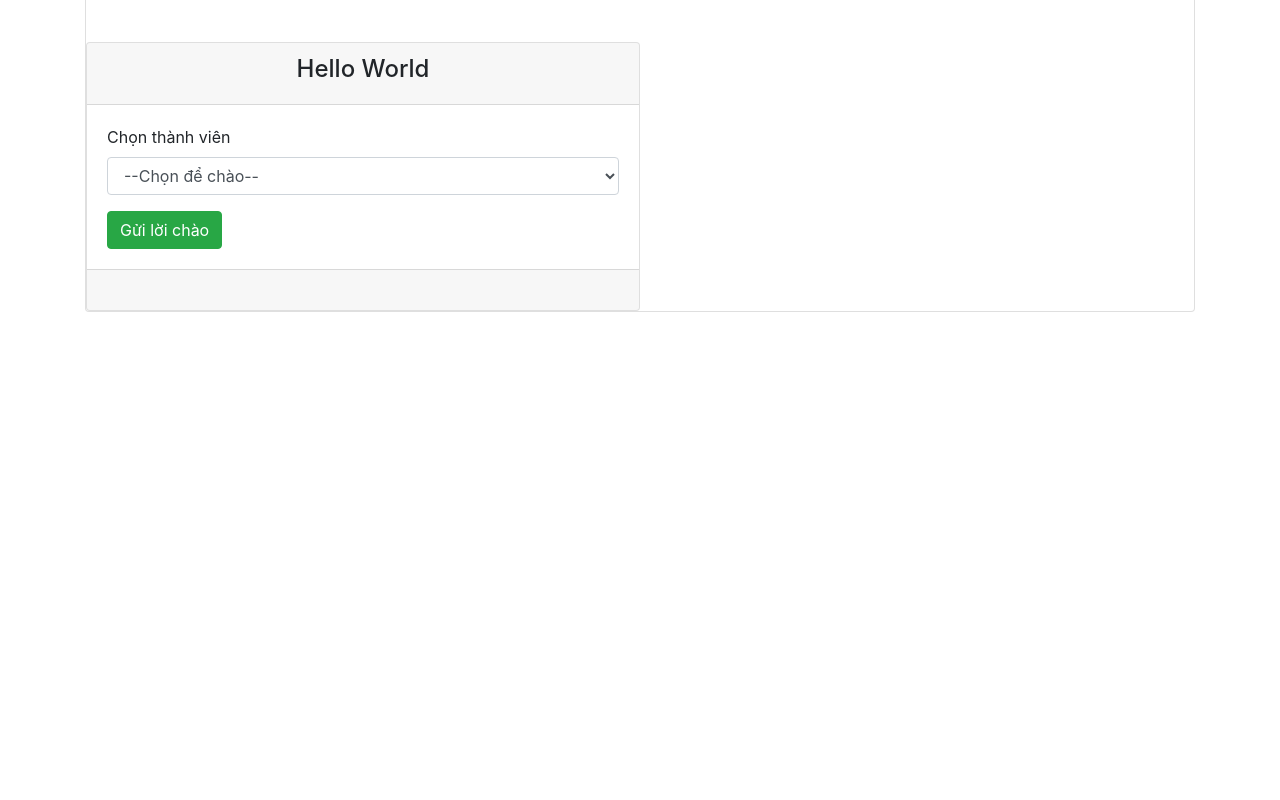
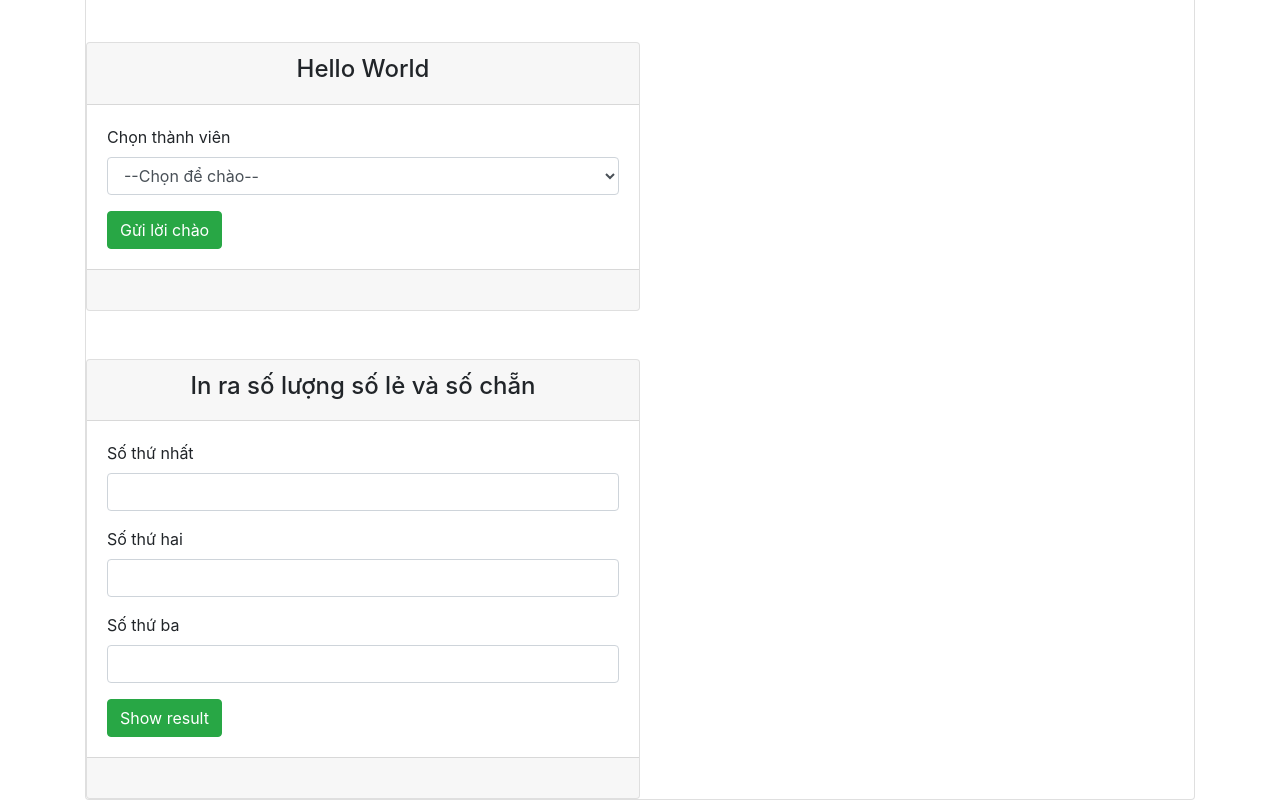
Before and after one commit to SneakyTran/BCDN04_JS_B4_2_LongTT, a plain HTML site: page index.html in a window 1280 px wide. Shown: the part 496-1296 px from the top of the page. Before the commit the page ends 808 px from the top, so only its background shows below. Drawn offline with nearby package versions, Linux system fonts and the light colour scheme.

Commit message:
fix sort number

```diff
--- a/index.html
+++ b/index.html
@@ -65,6 +65,34 @@
                     </div>
                 </div>
             </div>
+            <div class="w-50 mt-5">
+                <div class="card">
+                    <div class="card-header text-center">
+                        <h4>In ra số lượng số lẻ và số chẵn</h4>
+                    </div>
+                    <div class="card-body">
+                        <form>
+                            <div class="form-group">
+                                <label>Số thứ nhất</label>
+                                <input id="ipNumber1" type="number" class="form-control">
+                            </div>
+                            <div class="form-group">
+                                <label>Số thứ hai</label>
+                                <input id="ipNumber2" type="number" class="form-control">
+                            </div>
+                            <div class="form-group">
+                                <label>Số thứ ba</label>
+                                <input id="ipNumber3" type="number" class="form-control">
+                            </div>
+                            <button type="button" class="btn btn-success" id="btnCount">Show result</button>
+                        </form>
+                    </div>
+                    <div class="card-footer">
+                        <p id="txtOdd"></p>
+                        <p id="txtEven"></p>
+                    </div>
+                </div>
+            </div>
         </div>
     </div>
 
--- a/js/main.js
+++ b/js/main.js
@@ -30,19 +30,16 @@ function sort() {
     var num3 = Number(document.getElementById("ipNum3").value);
     var temp = 0;
     if (num1 > num2) {
-        console.log("1");
         temp = num1;
         num1 = num2;
         num2 = temp;
     }
     if (num1 > num3) {
-        console.log("3");
         temp = num1;
         num1 = num3;
         num3 = temp;
     }
     if (num2 > num3) {
-        console.log("2");
         temp = num2;
         num2 = num3;
         num3 = temp;
@@ -92,3 +89,31 @@ function sayHello() {
 }
 
 document.getElementById("btnHello").onclick = sayHello;
+
+//todo Cho 3 số nguyên. Viết chương trình xuất ra có bao nhiêu số lẻ và bao nhiêu số chẵn.
+/**
+ * Khối 1: input
+ * num1, num2, num3
+ *
+ * Khối 2: progress
+ * B1: Khai báo biến và lấy giá trị 3 số nguyên từ form
+ * B2:
+ * Hàm trả về số chẵn lẻ
+ *      Nếu (num%2 == 0) => trả về số chẵn
+ *      Ngược lại trả về số lẻ
+ *
+ * Khối 3: output
+ * odd, even
+ *
+ */
+
+function isOddNumber(number) {
+    return number % 2 == 0 ? 1 : 0;
+}
+
+function countOddAndEven() {
+    var num1 = document.getElementById("ipNumber1").value;
+    var num2 = document.getElementById("ipNumber1").value;
+    var num3 = document.getElementById("ipNumber1").value;
+}
+document.getElementById("btnCount").onclick = countOddAndEven;
```
